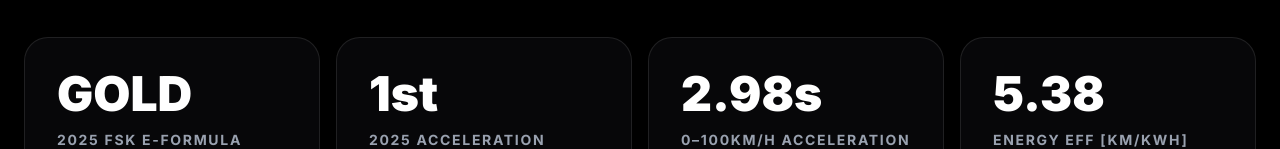
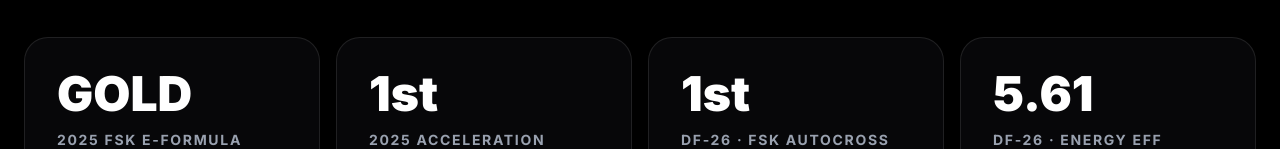
Before and after one commit to Doomy1122/challenger-web, a Next.js app in the folder challenger-web/: page /garage in a window 1280 px wide. Shown: the part 803-952 px from the top of the page. Built offline with nearby package versions, Linux system fonts and the light colour scheme.

Commit message:
Update DF-26 Digital Garage stats

```diff
--- a/challenger-web/app/garage/page.tsx
+++ b/challenger-web/app/garage/page.tsx
@@ -424,8 +424,8 @@
     stats: [
       { value: "GOLD", label: "2025 FSK E-Formula" },
       { value: "1st", label: "2025 Acceleration Award" },
-      { value: "2.98s", label: "0–100km/h Acceleration" },
-      { value: "5.38", label: "Energy Eff [km/kWh]" },
+      { value: "1st", label: "DF-26 · FSK Autocross Best Award" },
+      { value: "5.61", label: "DF-26 · Energy Eff [km/kWh]" },
     ],
     vehicle: {
       label: "Interactive Vehicle",
@@ -516,8 +516,8 @@
     stats: [
       { value: "GOLD", label: "2025 FSK E-Formula" },
       { value: "1st", label: "2025 Acceleration Award" },
-      { value: "2.98s", label: "0–100km/h Acceleration" },
-      { value: "5.38", label: "km/kWh Energy Eff" },
+      { value: "1st", label: "DF-26 · FSK Autocross Best Award" },
+      { value: "5.61", label: "DF-26 · Energy Eff [km/kWh]" },
     ],
     vehicle: {
       label: "Interactive Vehicle",
```
